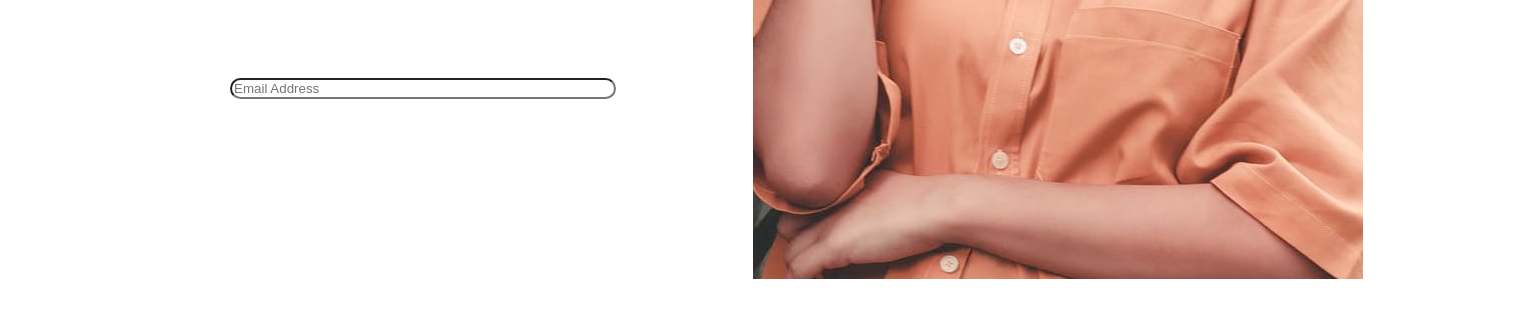
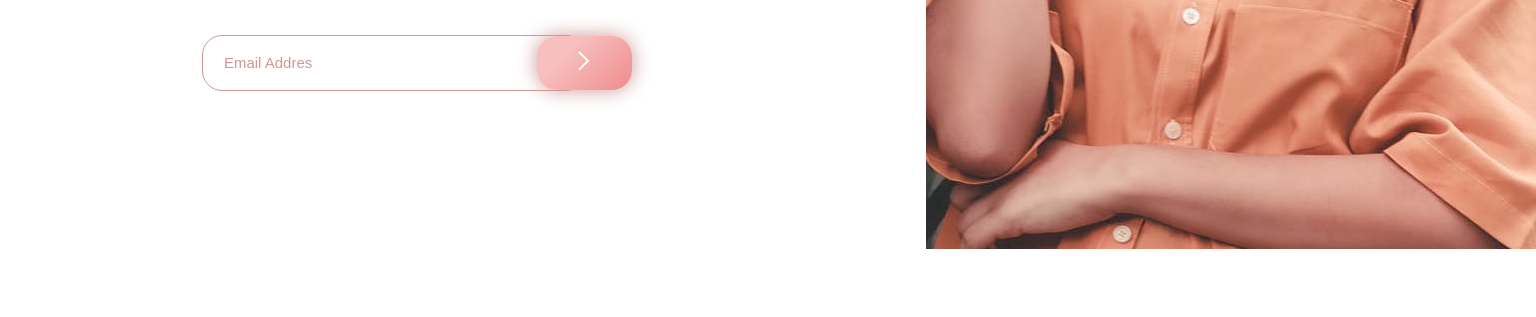
Before and after one commit to LarryTheFatCat/Base-Apparel-coming-soon-page, a plain HTML site: page index.html in a window 1280 px wide. Shown: the part 549-866 px from the top of the page, 1536 px wide, since content can reach past the window. Drawn offline with Linux system fonts and the light colour scheme.

Commit message:
finish button and input, project done.

```diff
--- a/index.html
+++ b/index.html
@@ -24,19 +24,12 @@
       Add your email below to stay up-to-date with announcements and our launch deals.
     </p>
     <form action="submit" class="form-control">
-    <button class="btn-submit" type="submit" aria-required="true" onclick="checkForValidation()">
+    <button class="btn-submit" type="submit" aria-required="true">
       <img src="/images/icon-arrow.svg" alt="" class="btn-arrow">
     </button>
-    <input type="text" class="input-submit" placeholder="Email Address" required>
+    <input type="text" class="input-submit" placeholder="Email Addres" required>
     </form>
     <img src="/images/hero-desktop.jpg" alt="" class="img-left">
-    <script>
-      function checKForValidation() {
-        const email = document.getElementsByClassName("input-submit");
-        if(!email || !email.contains("@") && !email.contains(".")) {
-          alert("Invalid Email");
-        }
-      }
     </script>
   </div>
 </body>
--- a/style.css
+++ b/style.css
@@ -8,8 +8,8 @@ html {
 }
 .img-left {
     position: relative;
-    left: 14.7cm;
-    top: -16.4cm;
+    left: 19.3cm;
+    top: -18cm;
 }
 
 .description-content {
@@ -41,9 +41,38 @@ html {
 .input-submit {
     width: 10cm;
     border-radius: 20px;
+    position: relative;
+    top: -1cm;
+    right: 2.5cm;
+    height: 1.4cm;
+    border-color: hsl(0, 36%, 70%);
+    outline: none;
+    border-style: solid;
+    text-indent: 0.5cm;
+    cursor: pointer;
+    border-width: 0.01cm;
+}
+
+.input-submit::placeholder {
+    color: hsl(0, 36%, 70%);
+    font-size: 15px;
+    font-weight: 300;
 }
 
 .btn-submit {
     position: relative;
-    left: 15cm;
+    top: -0.9cm;
+    left: 9cm;
+    z-index: 1;
+    width: 2.5cm;
+    height: 1.44cm;
+    cursor: pointer;
+    background: linear-gradient(135deg, rgba(248,191,191,1) 30%, rgba(238,140,140,1) 100%);
+    border-radius: 20px;
+    border-style: none;
+    box-shadow: 0 0 0.5cm hsl(0, 36%, 70%);
 }
+
+.btn-submit:hover {
+    background-color: hsl(0, 93%, 68%);
+}
```
